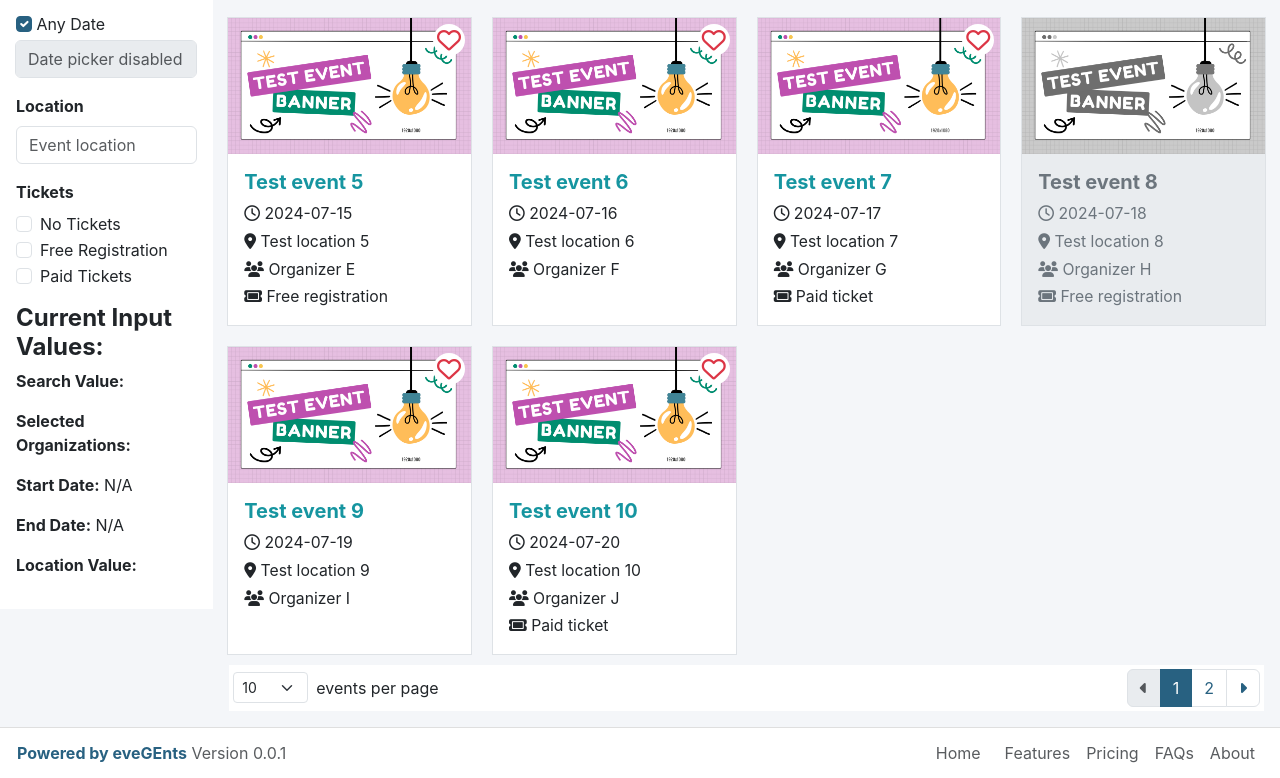
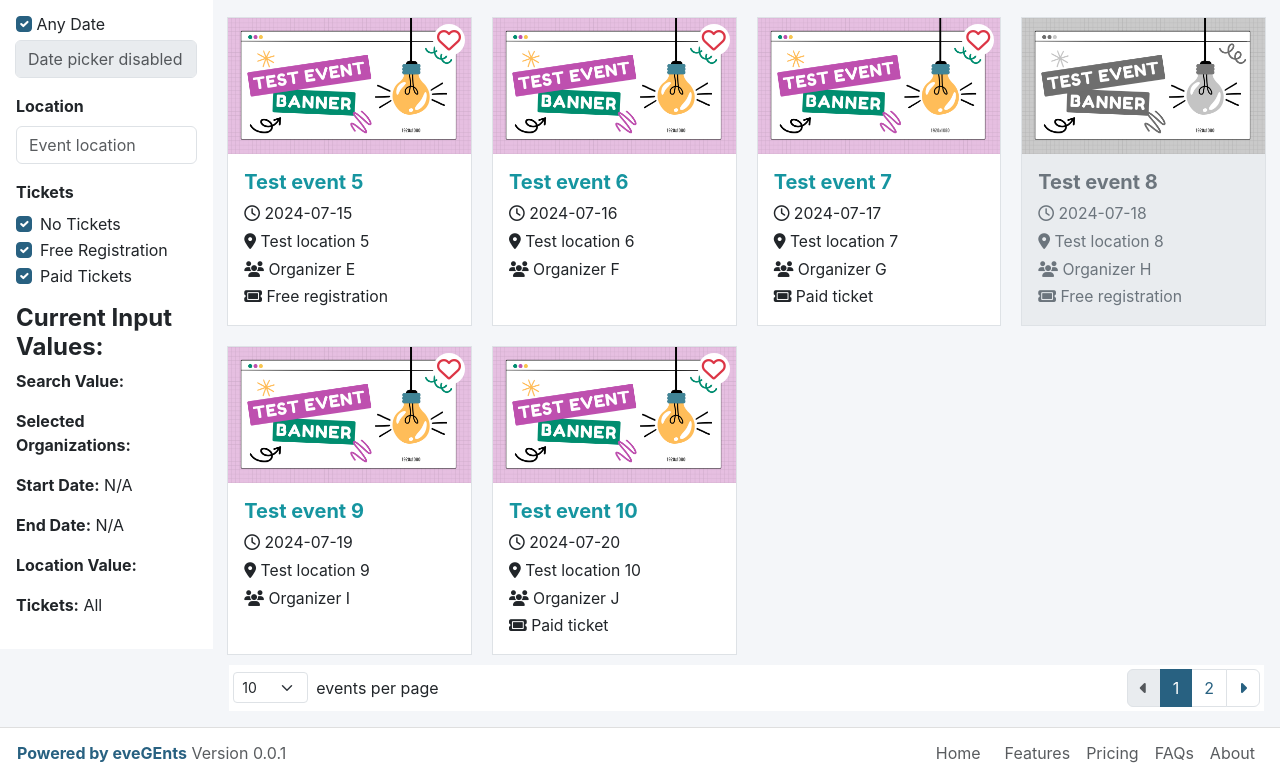
Before and after one commit to eveGEnts/Go-Headless, a React (Create React App) app: page / in a window 1280 px wide. Shown: the part 476-1254 px from the top of the page. Built offline with nearby package versions, Linux system fonts and the light colour scheme.

Commit message:
filter by tickets

```diff
--- a/src/components/EventFilter/EventFilter.js
+++ b/src/components/EventFilter/EventFilter.js
@@ -2,35 +2,35 @@ import { React, useState } from 'react';
 import { format } from 'date-fns';
 
 import Select from 'react-select';
-
 import colorStylesMultiple from '../ColorStyle/ColorStylesMultiple';
 import MyDatePicker from '../MyDatePicker/MyDatePicker';
-
 import organizationOptions from '../../services/organizationData';
 
-//const ticketOptions = [
-//    { value: '1', label: 'Science Society', color: '#4CAF50' },
-//];
-
-
 const EventFilter = () => {
-
     const [searchValue, setSearchValue] = useState('');
     const [organizationValue, setOrganizationValue] = useState([]);
-
     const [startDate, setStartDate] = useState(null);
     const [endDate, setEndDate] = useState(null);
     const [locationValue, setLocationValue] = useState('');
 
-    // Handle change for text input
-    //const handleSearchChange = (event) => {
-    //    setSearchValue(event.target.value);
-    //};
+    // Ticketing
+    const [noTickets, setNoTickets] = useState(true);
+    const [freeRegistration, setFreeRegistration] = useState(true);
+    const [paidTickets, setPaidTickets] = useState(true);
 
-    // Handle change for Select input
-    //const handleOrganizationChange = (selectedOptions) => {
-    //    setOrganizationValue(selectedOptions);
-    //};
+    const allSelected = noTickets && freeRegistration && paidTickets;
+
+    const getTicketStatus = () => {
+        if (allSelected) {
+            return 'All';
+        } else {
+            let status = [];
+            if (noTickets) status.push('No Tickets');
+            if (freeRegistration) status.push('Free Registration');
+            if (paidTickets) status.push('Paid Tickets');
+            return status.join(', ') || 'All';
+        }
+    };
 
     return (
         <div className="col-xl-2 col-lg-3 col-md-4 p-3 bg-white" style={{ height: '100%' }}>
@@ -50,7 +50,7 @@ const EventFilter = () => {
                     />
                 </div>
 
-                {/* Filter By Organization */}
+                {/* Organization Filters */}
                 <div className="mb-3">
                     <label htmlFor="eventOrganization" className="form-label fw-bold">Organization</label>
                     <Select
@@ -64,29 +64,27 @@ const EventFilter = () => {
                     />
                 </div>
 
-                {/* Start Date */}
+                {/* Date Filters */}
                 <div className="mb-3">
                     <label htmlFor="eventStartDate" className="form-label fw-bold">Start Date</label>
                     <MyDatePicker
                         checkboxId="eventStartDateCheckbox"
                         datePickerId="eventStartDate"
-                        //selectedDate={startDate}                   // Passing selected date as prop
-                        onDateChange={(date) => setStartDate(date)} // Handling date change
+                        selectedDate={startDate}
+                        onDateChange={setStartDate}
                     />
                 </div>
-
-                {/* End Date */}
                 <div className="mb-3">
                     <label htmlFor="eventEndDate" className="form-label fw-bold">End Date</label>
                     <MyDatePicker
                         checkboxId="eventEndDateCheckbox"
                         datePickerId="eventEndDate"
-                        //selectedDate={endDate}                    // Passing selected date as prop
-                        onDateChange={(date) => setEndDate(date)} // Handling date change
+                        selectedDate={endDate}
+                        onDateChange={setEndDate}
                     />
                 </div>
 
-                {/* Filter By Location */}
+                {/* Location Filter */}
                 <div className="mb-3">
                     <label htmlFor="eventLocation" className="form-label fw-bold">Location</label>
                     <input
@@ -99,23 +97,20 @@ const EventFilter = () => {
                     />
                 </div>
 
-                {/* Filter By Tickets */}
+                {/* Ticket Filters */}
                 <div className="mb-3">
-                    <label htmlFor="eventTickets" className="form-label fw-bold">Tickets</label>
-
+                    <label className="form-label fw-bold">Tickets</label>
                     <div className="form-check">
-                        <input className="form-check-input" type="checkbox" value="" id="eventNoTickets" />
-                        <label className="form-check-label" for="eventNoTickets">No Tickets</label>
+                        <input className="form-check-input" type="checkbox" checked={noTickets} onChange={() => setNoTickets(!noTickets)} id="eventNoTickets" />
+                        <label className="form-check-label" htmlFor="eventNoTickets">No Tickets</label>
                     </div>
-
                     <div className="form-check">
-                        <input className="form-check-input" type="checkbox" value="" id="eventFreeRegistration" />
-                        <label className="form-check-label" for="eventFreeRegistration">Free Registration</label>
+                        <input className="form-check-input" type="checkbox" checked={freeRegistration} onChange={() => setFreeRegistration(!freeRegistration)} id="eventFreeRegistration" />
+                        <label className="form-check-label" htmlFor="eventFreeRegistration">Free Registration</label>
                     </div>
-
                     <div className="form-check">
-                        <input className="form-check-input" type="checkbox" value="" id="eventPaidTickets" />
-                        <label className="form-check-label" for="eventPaidTickets">Paid Tickets</label>
+                        <input className="form-check-input" type="checkbox" checked={paidTickets} onChange={() => setPaidTickets(!paidTickets)} id="eventPaidTickets" />
+                        <label className="form-check-label" htmlFor="eventPaidTickets">Paid Tickets</label>
                     </div>
                 </div>
 
@@ -127,6 +122,7 @@ const EventFilter = () => {
                 <p><strong>Start Date:</strong> {startDate == null ? 'N/A' : format(startDate, 'yyyy-MM-dd')}</p>
                 <p><strong>End Date:</strong> {endDate == null ? 'N/A' : format(endDate, 'yyyy-MM-dd')}</p>
                 <p><strong>Location Value:</strong> {locationValue}</p>
+                <p><strong>Tickets:</strong> {getTicketStatus()}</p>
             </div>
         </div>
     );
--- a/src/components/EventList/EventList.js
+++ b/src/components/EventList/EventList.js
@@ -53,7 +53,7 @@ function EventList() {
             </div>
             <div className="d-flex justify-content-between align-items-center bg-white p-1">
                 <div className='d-flex align-items-center '>
-                    <select className="form-select form-select-sm" value={eventsPerPage} onChange={handlePerPageChange} style={{maxWidth: '75px'}}>
+                    <select className="form-select form-select-sm select-style" value={eventsPerPage} onChange={handlePerPageChange} style={{maxWidth: '75px'}}>
                         <option value="10">10</option>
                         <option value="20">20</option>
                         <option value="50">50</option>
--- /dev/null
+++ b/src/styles/_components.scss
@@ -0,0 +1 @@
+// TODO
--- a/src/styles/style.scss
+++ b/src/styles/style.scss
@@ -1,3 +1,4 @@
 @import '_variables.scss';
 @import '_imports.scss';
+@import '_components.scss';
 @import '_layouts.scss';
```
